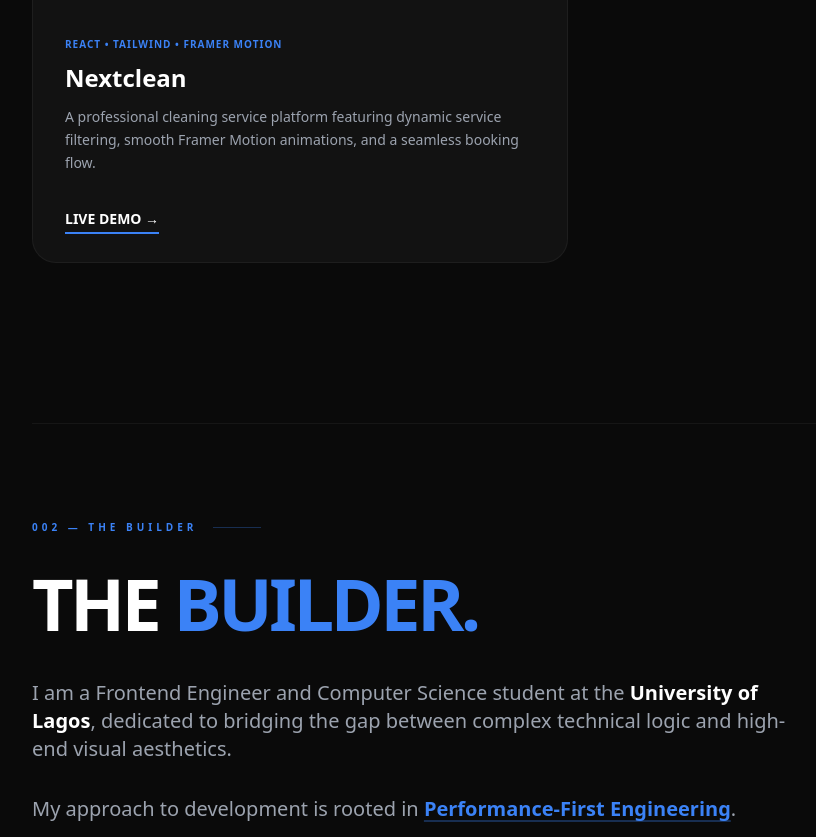
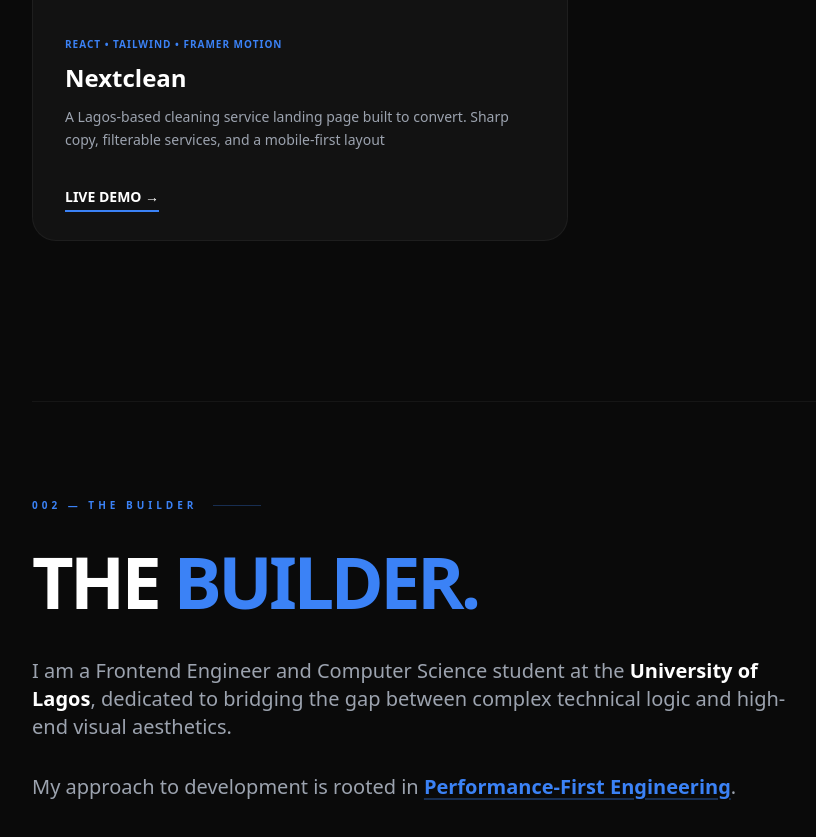
Before and after one commit to realtee01/my-portfolio, a React (Vite) app: page / in a window 1280 px wide. Shown: the part 2655-3492 px from the top of the page, without its empty margins (56-872 px from the left). Built offline with nearby package versions, Linux system fonts and the light colour scheme.

Commit message:
Update data.js

```diff
--- a/src/data.js
+++ b/src/data.js
@@ -42,7 +42,7 @@ export const projects = [
   {
     id: 4,
       title: "Nextclean",
-    description: "A professional cleaning service platform featuring dynamic service filtering, smooth Framer Motion animations, and a seamless booking flow.",
+    description: "A Lagos-based cleaning service landing page built to convert. Sharp copy, filterable services, and a mobile-first layout",
     tech: "React • Tailwind • Framer Motion",
     link: "https://nextclean.vercel.app",
     image: nextcleanImg
```
